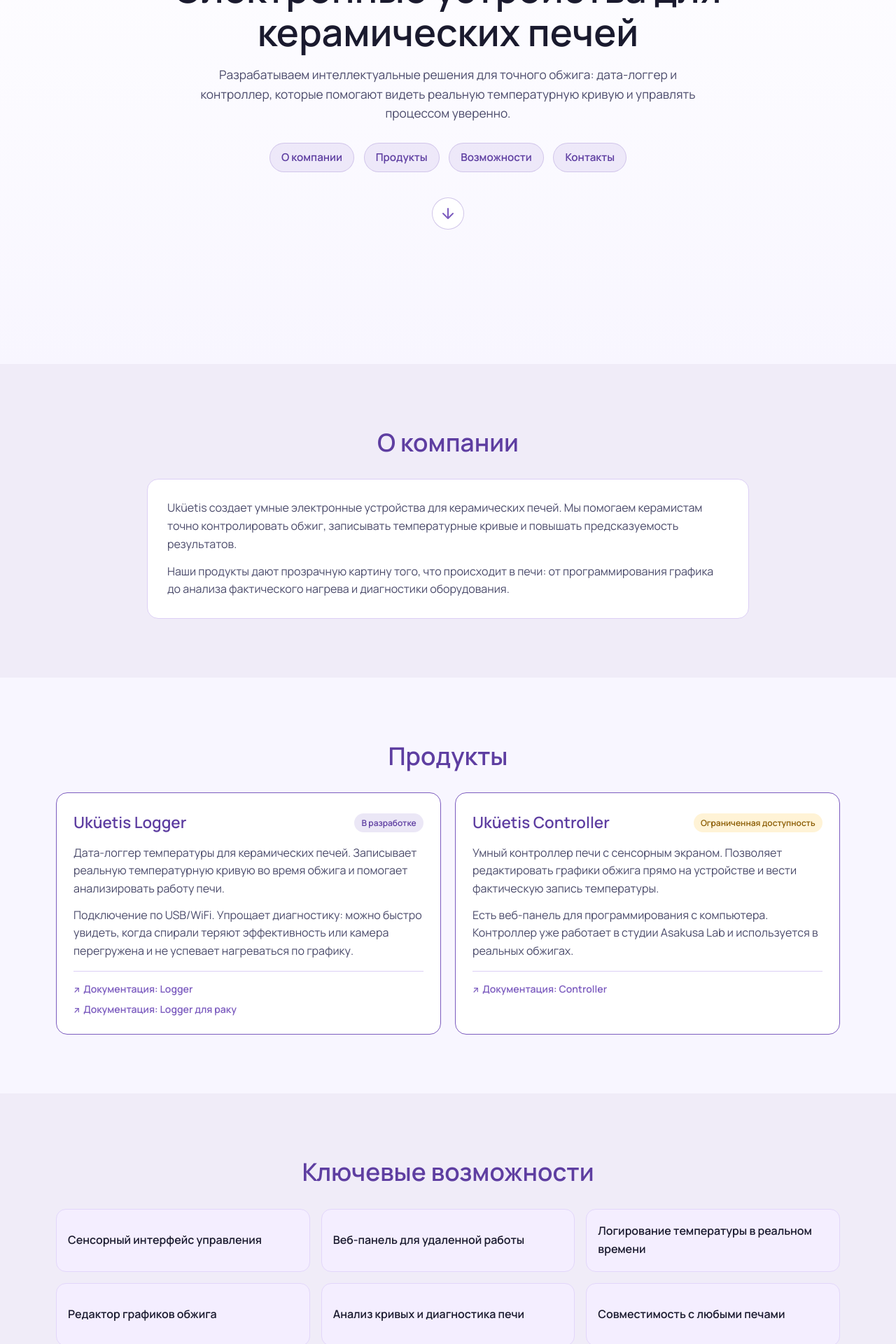
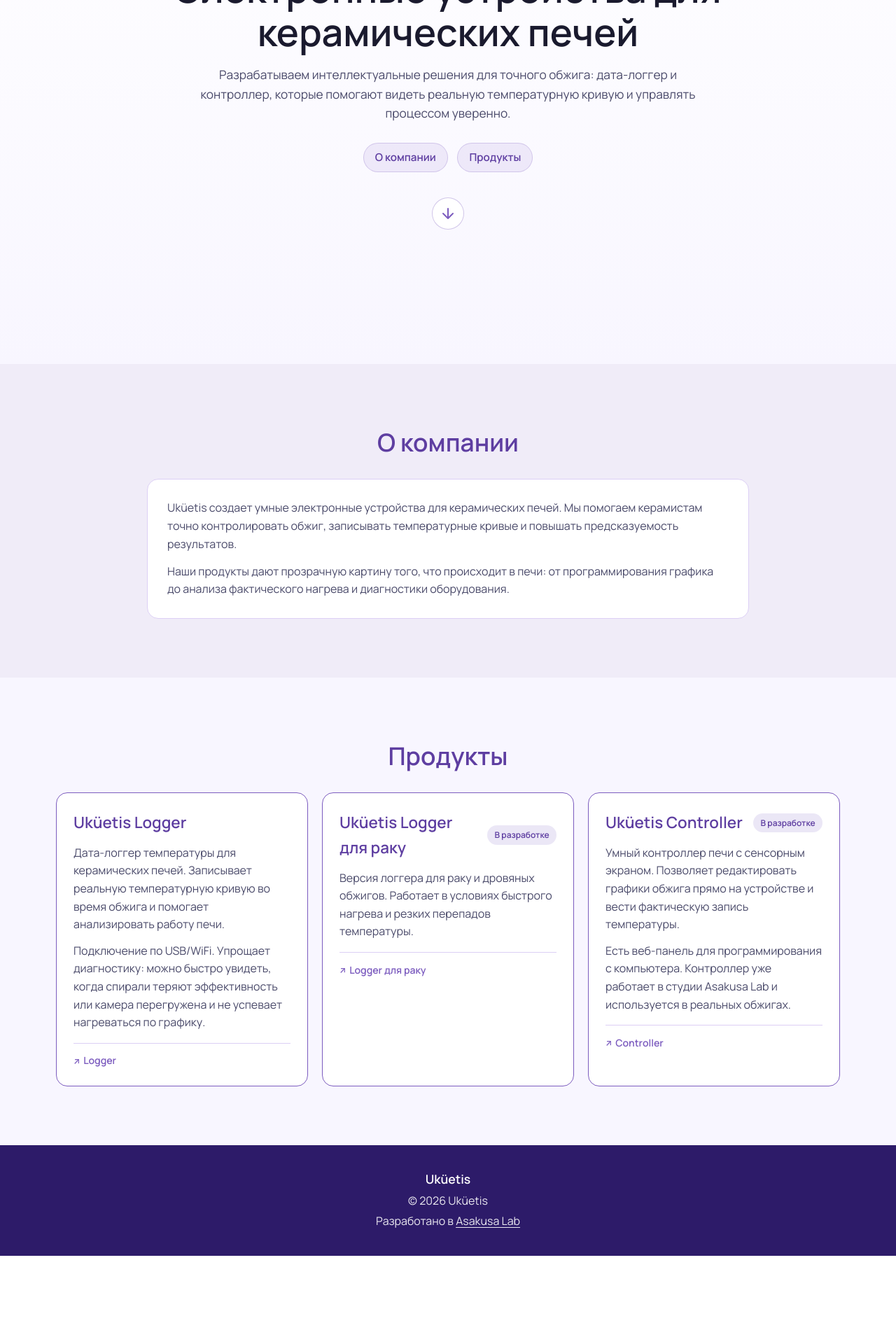
Before and after one commit to vvzvlad/ukuetis_site, a Flask app: page / in a window 1280 px wide. Shown: the part 280-2200 px from the top of the page at 70% size. After the commit the page ends 2074 px from the top, so only its background shows below. Run offline with Flask 3, Linux system fonts and the light colour scheme.

Commit message:
feat(ui): increase product grid columns and add raku logger
Update app configuration to disable static file caching during development.
Adjust CSS grid to display three columns and add styling for footer links.
Replace generic footer text with an attribution link to Asakusa Lab.
Remove unused “features” and “contact” sections from the homepage.
Add a new product card for the “Uküetis Logger для раку” with updated links and badges.
Update existing product badges and documentation links for consistency.

```diff
--- a/app.py
+++ b/app.py
@@ -4,6 +4,7 @@
 from loguru import logger
 
 app = Flask(__name__)
+app.config["SEND_FILE_MAX_AGE_DEFAULT"] = 0  # Disable static file caching in development
 
 
 @app.route("/")
--- a/static/css/style.css
+++ b/static/css/style.css
@@ -162,7 +162,7 @@
 
 .products-grid {
     display: grid;
-    grid-template-columns: repeat(2, minmax(0, 1fr));
+    grid-template-columns: repeat(3, minmax(0, 1fr));
     gap: 1.25rem;
 }
 
@@ -290,6 +290,18 @@
     margin-bottom: 0.2rem;
 }
 
+/* Footer link inherits white color from footer text */
+.footer-content a {
+    color: #FFFFFF;
+    text-decoration: underline;
+    text-underline-offset: 3px;
+}
+
+.footer-content a:hover {
+    opacity: 0.75;
+    color: #FFFFFF;
+}
+
 @media (max-width: 1024px) {
     .features-grid {
         grid-template-columns: repeat(2, minmax(0, 1fr));
--- a/templates/base.html
+++ b/templates/base.html
@@ -18,7 +18,7 @@
         <div class="footer-content">
             <h3>Uküetis</h3>
             <p>© 2026 Uküetis</p>
-            <p>Электронные устройства для керамических печей</p>
+            <p>Разработано в <a href="https://asakusa-lab.cc/" target="_blank" rel="noopener noreferrer">Asakusa Lab</a></p>
         </div>
     </footer>
 {% block scripts %}{% endblock %}
--- a/templates/index.html
+++ b/templates/index.html
@@ -19,8 +19,6 @@
             <nav class="main-nav" aria-label="Навигация по разделам">
                 <a href="#about" class="nav-link">О компании</a>
                 <a href="#products" class="nav-link">Продукты</a>
-                <a href="#features" class="nav-link">Возможности</a>
-                <a href="#contact" class="nav-link">Контакты</a>
             </nav>
             <button class="scroll-down" type="button" aria-label="Прокрутить к следующему разделу">
                 <svg width="24" height="24" viewBox="0 0 24 24" fill="none" xmlns="http://www.w3.org/2000/svg" aria-hidden="true">
@@ -54,8 +52,7 @@
         <div class="products-grid">
             <article class="product-card">
                 <div class="product-head">
-                    <h3>Uküetis Logger</h3>
-                    <span class="badge badge-primary">В разработке</span>
+                    <h3>Uküetis Logger</h3><!-- Product name: Logger -->
                 </div>
                 <p>
                     Дата-логгер температуры для керамических печей. Записывает реальную температурную кривую
@@ -66,15 +63,28 @@
                     эффективность или камера перегружена и не успевает нагреваться по графику.
                 </p>
                 <div class="product-links">
-                    <a href="https://docs.ukuetis.com/share/v267140g6o/p/logger-4Zjhl8Fkxy" target="_blank" rel="noopener noreferrer" class="product-doc-link">Документация: Logger</a>
-                    <a href="https://docs.ukuetis.com/share/rvi69g8wbi/p/logger-dlya-raku-qKELnWrv3n" target="_blank" rel="noopener noreferrer" class="product-doc-link">Документация: Logger для раку</a>
+                    <a href="https://docs.ukuetis.com/share/v267140g6o/p/logger-4Zjhl8Fkxy" target="_blank" rel="noopener noreferrer" class="product-doc-link">Logger</a>
+                </div>
+            </article>
+
+            <article class="product-card">
+                <div class="product-head">
+                    <h3>Uküetis Logger для раку</h3>
+                    <span class="badge badge-primary">В разработке</span>
+                </div>
+                <p>
+                    Версия логгера для раку и дровяных обжигов. Работает в условиях быстрого нагрева
+                    и резких перепадов температуры.
+                </p>
+                <div class="product-links">
+                    <a href="https://docs.ukuetis.com/share/rvi69g8wbi/p/logger-dlya-raku-qKELnWrv3n" target="_blank" rel="noopener noreferrer" class="product-doc-link">Logger для раку</a>
                 </div>
             </article>
 
             <article class="product-card">
                 <div class="product-head">
                     <h3>Uküetis Controller</h3>
-                    <span class="badge badge-warn">Ограниченная доступность</span>
+                    <span class="badge badge-primary">В разработке</span>
                 </div>
                 <p>
                     Умный контроллер печи с сенсорным экраном. Позволяет редактировать графики обжига прямо
@@ -85,37 +95,13 @@
                     Asakusa Lab и используется в реальных обжигах.
                 </p>
                 <div class="product-links">
-                    <a href="https://docs.ukuetis.com/share/xpretkl3wh/p/kontroller-WLnRCISxQT" target="_blank" rel="noopener noreferrer" class="product-doc-link">Документация: Controller</a>
+                    <a href="https://docs.ukuetis.com/share/xpretkl3wh/p/kontroller-WLnRCISxQT" target="_blank" rel="noopener noreferrer" class="product-doc-link">Controller</a>
                 </div>
             </article>
         </div>
     </div>
 </section>
 
-<section id="features" class="screen">
-    <div class="container">
-        <h2 class="section-title">Ключевые возможности</h2>
-        <div class="features-grid">
-            <article class="feature-card">Сенсорный интерфейс управления</article>
-            <article class="feature-card">Веб-панель для удаленной работы</article>
-            <article class="feature-card">Логирование температуры в реальном времени</article>
-            <article class="feature-card">Редактор графиков обжига</article>
-            <article class="feature-card">Анализ кривых и диагностика печи</article>
-            <article class="feature-card">Совместимость с любыми печами</article>
-        </div>
-    </div>
-</section>
-
-<section id="contact" class="screen">
-    <div class="container">
-        <h2 class="section-title">Контакты</h2>
-        <div class="section-content narrow contact-content">
-            <p>Для сотрудничества и вопросов пишите:</p>
-            <p><a href="mailto:mail@ukuetis.com">mail@ukuetis.com</a></p>
-            <p><a href="https://t.me/ukuetis" target="_blank" rel="noopener noreferrer">Telegram: @ukuetis</a></p>
-        </div>
-    </div>
-</section>
 {% endblock %}
 
 {% block scripts %}
```
